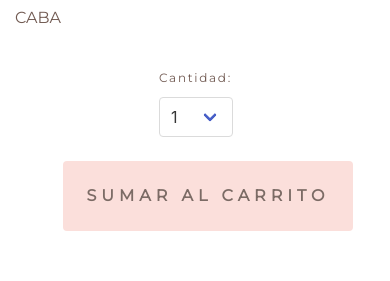
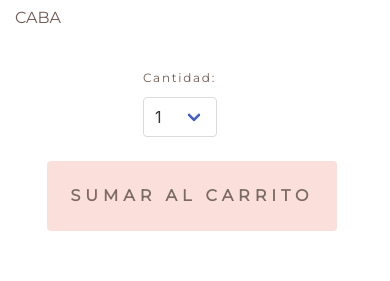
Before and after one commit to Raagh/mac-bakery, an Angular app: page /products in a window 390 px wide. Shown: the part 811-1092 px from the top of the page. Built offline with nearby package versions, Linux system fonts and the light colour scheme.

Commit message:
fix reponsive contact

```diff
--- a/src/app/views/contact/contact.component.scss
+++ b/src/app/views/contact/contact.component.scss
@@ -2,6 +2,8 @@
 .contact-level {
   height: 189px;
   background-color: #fff3f2;
+  width: 100%;
+  margin-left: 0px;
 }
 
 .contact-level-text {
@@ -83,8 +85,6 @@
   line-height: 1.5;
   letter-spacing: 5px;
   color: $light-brown;
-  margin-left: 10px;
-  margin-right: 10px;
   border: none;
 }
 
--- a/src/app/views/products/products-intro/products-intro.component.scss
+++ b/src/app/views/products/products-intro/products-intro.component.scss
@@ -123,7 +123,7 @@
 @media screen and (max-width: 800px) {
   .button-carrito {
     width: 290px;
-    margin-left: 3rem;
+    margin-left: 2rem;
   }
   .has-padding {
     padding-left: 15px;
@@ -139,9 +139,9 @@
     display: none;
   }
   .cantidad {
-    margin-left: 9rem;
+    margin-left: 8rem;
   }
   .has-margintop-10 {
-    margin-left: 9rem;
+    margin-left: 8rem;
   }
 }
```
